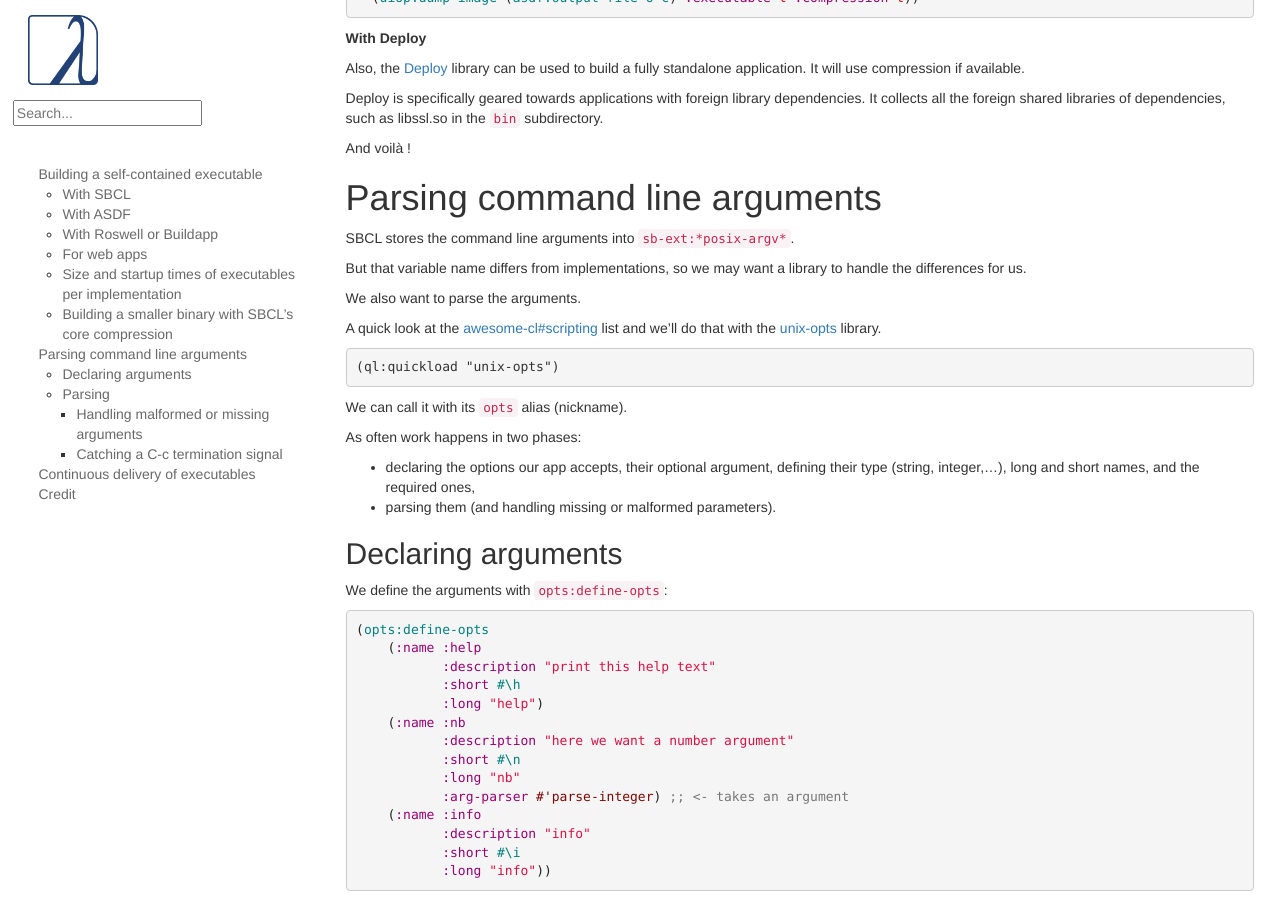
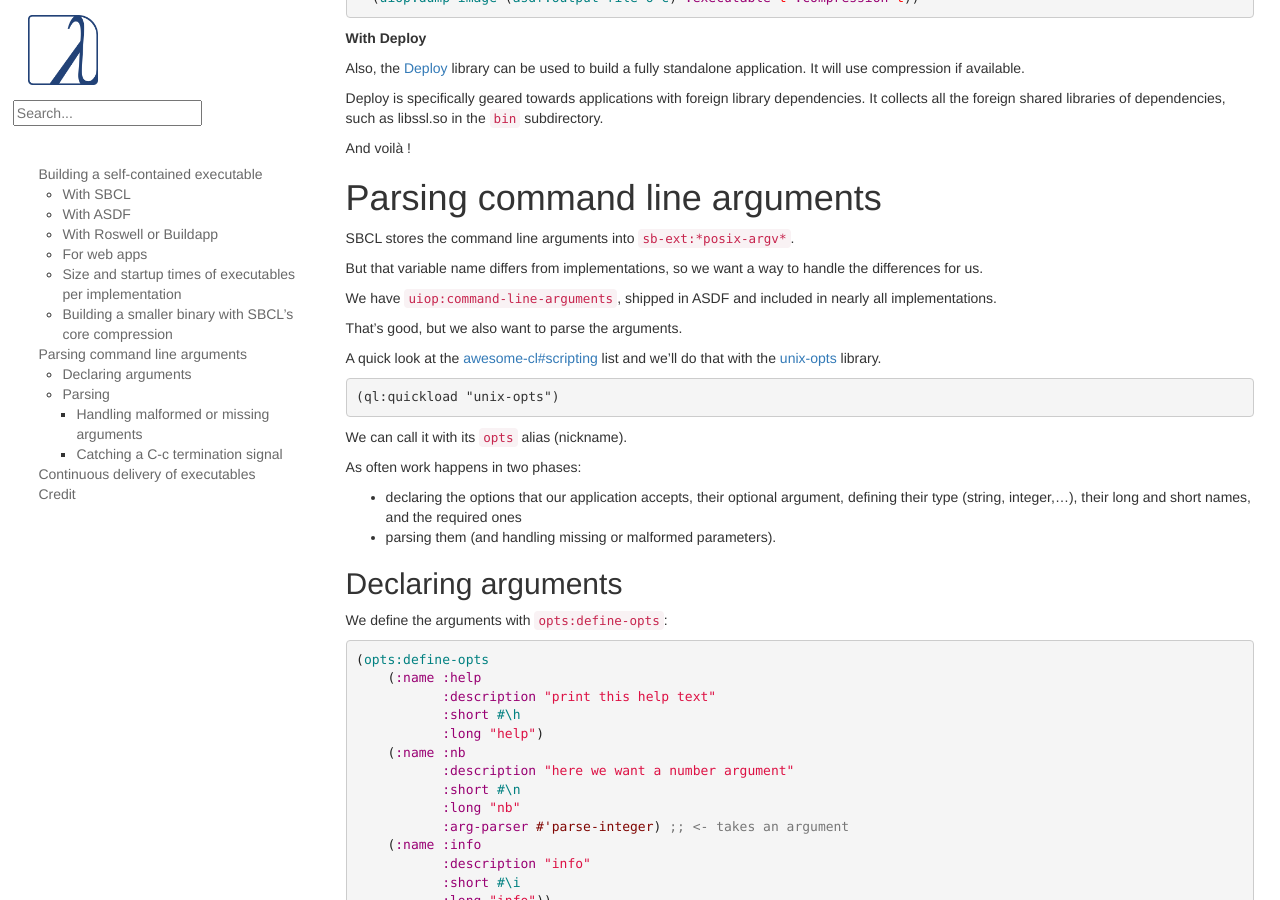
Before and after one commit to LispCookbook/cl-cookbook, a Jekyll site: the page built from scripting.md, in a window 1280 px wide and 900 px high, scrolled down 3574 px. Built offline with Jekyll 4.4.1, drawn with Linux system fonts in a browser that asks for light colours.

Commit message:
scripting, os: about uiop:command-line-arguments

```diff
--- a/scripting.md
+++ b/scripting.md
@@ -256,10 +256,13 @@ And voilà !
 
 SBCL stores the command line arguments into `sb-ext:*posix-argv*`.
 
-But that variable name differs from implementations, so we may want a
-library to handle the differences for us.
+But that variable name differs from implementations, so we want a
+way to handle the differences for us.
 
-We also want to parse the arguments.
+We have `uiop:command-line-arguments`, shipped in ASDF and included in
+nearly all implementations.
+
+That's good, but we also want to parse the arguments.
 
 A quick look at the
 [awesome-cl#scripting](https://github.com/CodyReichert/awesome-cl#scripting)
@@ -272,8 +275,8 @@ We can call it with its `opts` alias (nickname).
 
 As often work happens in two phases:
 
-* declaring the options our app accepts, their optional argument, defining their type
-  (string, integer,…), long and short names, and the required ones,
+* declaring the options that our application accepts, their optional argument, defining their type
+  (string, integer,…), their long and short names, and the required ones
 * parsing them (and handling missing or malformed parameters).
 
 
```
Also changed, not shown: emacs-ide.md (+2 -2 lines), os.md (+1 -1 lines).
